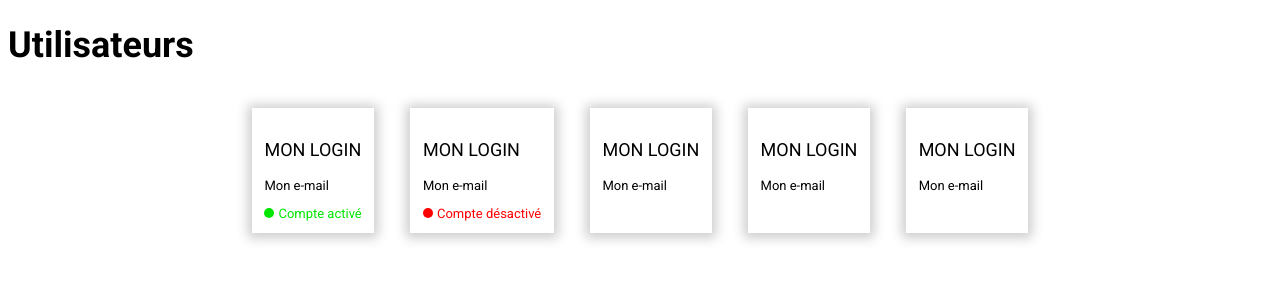
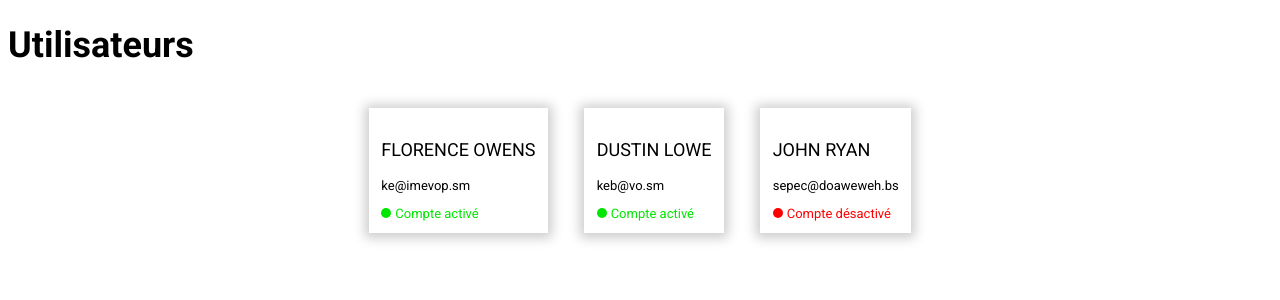
Before and after one commit to ld-web/mds_b1_php_2021, a PHP site: page /users.php in a window 1280 px wide. Shown: the top 300 px of the page. Run offline with PHP 8.4, Linux system fonts and the light colour scheme.

Commit message:
Users : foreach

```diff
--- a/users.php
+++ b/users.php
@@ -8,12 +8,12 @@ $users = [
   [
     'login' => 'Dustin Lowe',
     'email' => 'keb@vo.sm',
-    'account_activated' => false
+    'account_activated' => true
   ],
   [
     'login' => 'John Ryan',
     'email' => 'sepec@doaweweh.bs',
-    'account_activated' => true
+    'account_activated' => false
   ]
 ];
 ?>
@@ -34,54 +34,25 @@ $users = [
   <h1>Utilisateurs</h1>
 
   <div id="users">
+    <?php foreach ($users as $user) { ?>
       <div class="user-card">
         <p class="login">
-        Mon Login
+          <?php echo $user['login']; ?>
         </p>
         <p class="email">
-        Mon e-mail
+          <?php echo $user['email']; ?>
         </p>
         <div class="account">
+          <?php if ($user['account_activated']) { ?>
             <div class="activated"></div>
             <div class="lblActivated">Compte activé</div>
+          <?php } else { ?>
+            <div class="disabled"></div>
+            <div class="lblDisabled">Compte désactivé</div>
+          <?php } ?>
         </div>
       </div>
-    <div class="user-card">
-      <p class="login">
-        Mon Login
-      </p>
-      <p class="email">
-        Mon e-mail
-      </p>
-      <div class="account">
-        <div class="disabled"></div>
-        <div class="lblDisabled">Compte désactivé</div>
-      </div>
-    </div>
-    <div class="user-card">
-      <p class="login">
-        Mon Login
-      </p>
-      <p class="email">
-        Mon e-mail
-      </p>
-    </div>
-    <div class="user-card">
-      <p class="login">
-        Mon Login
-      </p>
-      <p class="email">
-        Mon e-mail
-      </p>
-    </div>
-    <div class="user-card">
-      <p class="login">
-        Mon Login
-      </p>
-      <p class="email">
-        Mon e-mail
-      </p>
-    </div>
+    <?php } ?>
   </div>
 </body>
 
```
Lines whose indentation alone changed are shown as unchanged.
